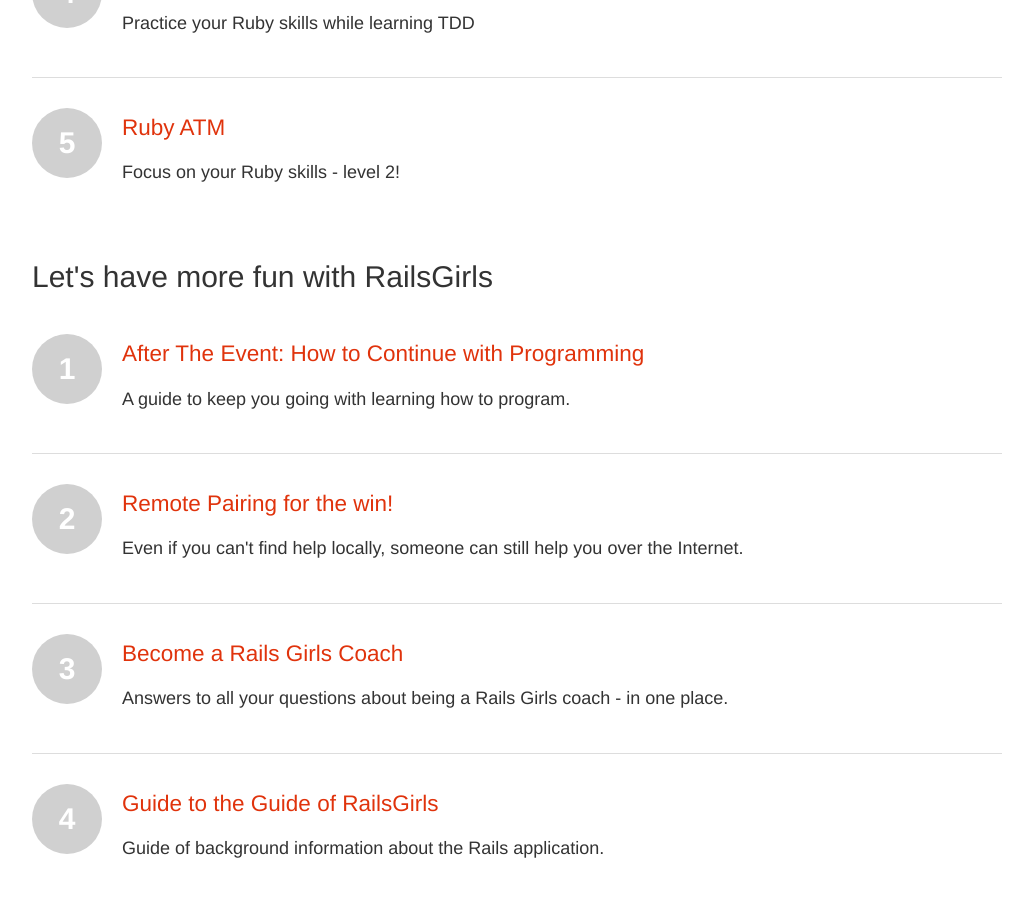
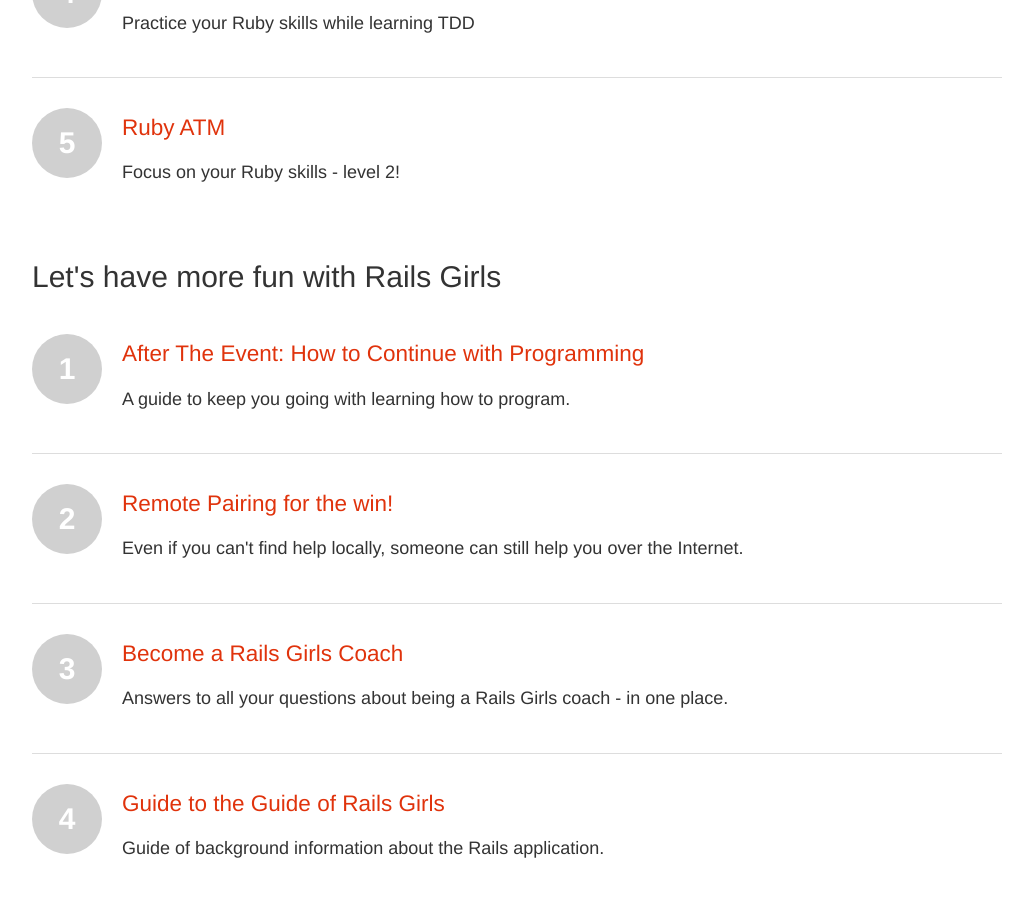
Before and after one commit to railsgirls/guides.railsgirls.com, a Jekyll site: the page built from index.html, in a window 1280 px wide and 900 px high, scrolled down 3221 px. Shown: the top 897 px of the window, without its empty margins (53-1086 px from the left). Built offline with Jekyll 4.4.1, drawn with Linux system fonts in a browser that asks for light colours; nearby versions of some CDN libraries; some of the changed text lies outside the part shown.

Commit message:
Update RailsGirls to Rails Girls (per https://twitter.com/railsgirls/status/465466512124678144)

```diff
--- a/_posts/2012-11-01-devise.markdown
+++ b/_posts/2012-11-01-devise.markdown
@@ -10,7 +10,7 @@
 
 *Updated by Ernesto Jimenez, [@ernesto_jimenez](https://twitter.com/ernesto_jimenez)*
 
-**This guide assumes that you have already built a RailsGirls app by** [**following the app development guide**](/app).
+**This guide assumes that you have already built a Rails Girls app by** [**following the app development guide**](/app).
 
 
 ## *1.*Add devise gem
--- a/_posts/2014-03-24-alternative-dev-environment.markdown
+++ b/_posts/2014-03-24-alternative-dev-environment.markdown
@@ -9,7 +9,7 @@
 A development environment is the sum of all applications and tools with which a developer can do her daily work. Beyond an internet browser and a code editor all programs are included which are necessary for running and serving our application. For Ruby on Rails development, we certainly need Ruby, and the Rails framework and we also need a database, a web application server, etc.
 By default an experienced developer would install all of these tools to her environment, but it's an advanced task. Moreover you are working on different operating systems, most of you are working on Windows, where installing a proper Ruby development environment is a huge problem.
 
-Considering the things above, we created a virtual development environment for the first RailsGirls Budapest event, hoping that we can ease every participant's job.
+Considering the things above, we created a virtual development environment for the first Rails Girls Budapest event, hoping that we can ease every participant's job.
 
 <!-- more -->
 
@@ -31,7 +31,7 @@
 
 VirtualBox is Oracle's virtualization platform, which can be downloaded on all the supported operating system (Win, OS X, Linux). Let's download the installer from [https://www.virtualbox.org/wiki/Downloads](https://www.virtualbox.org/wiki/Downloads), and install it after.
 
-### RailsGirls virtual machine
+### Rails Girls virtual machine
 
 Please download the virtal machine created for this event from [here](http://www.digitalnatives.hu/demos/railsgirls/railsgirls_virtualbox_vm.zip). After downloading, please unzip the file, and put it's contents to a folder.
 Let's open the already install VirtualBox application. Please find Machine/Add in the menu. Browse the previously created folder containing our VM, and select the file with *vbox* extension.
--- a/index.html
+++ b/index.html
@@ -19,7 +19,7 @@
 
 <hr />
 
-<h2>Welcome to RailsGirls!</h2>
+<h2>Welcome to Rails Girls!</h2>
 <ul class="home">
   <li>
     <a href="guide">
@@ -160,7 +160,7 @@
 
 </ul>
 
-<h2>Let's have more fun with RailsGirls</h2>
+<h2>Let's have more fun with Rails Girls</h2>
 <ul class="home">
 
   <li>
@@ -190,7 +190,7 @@
   <li>
     <a href="guide-to-the-guide">
       <i>4</i>
-      <h3>Guide to the Guide of RailsGirls</h3>
+      <h3>Guide to the Guide of Rails Girls</h3>
       <p>Guide of background information about the Rails application.</p>
     </a>
   </li>
```
